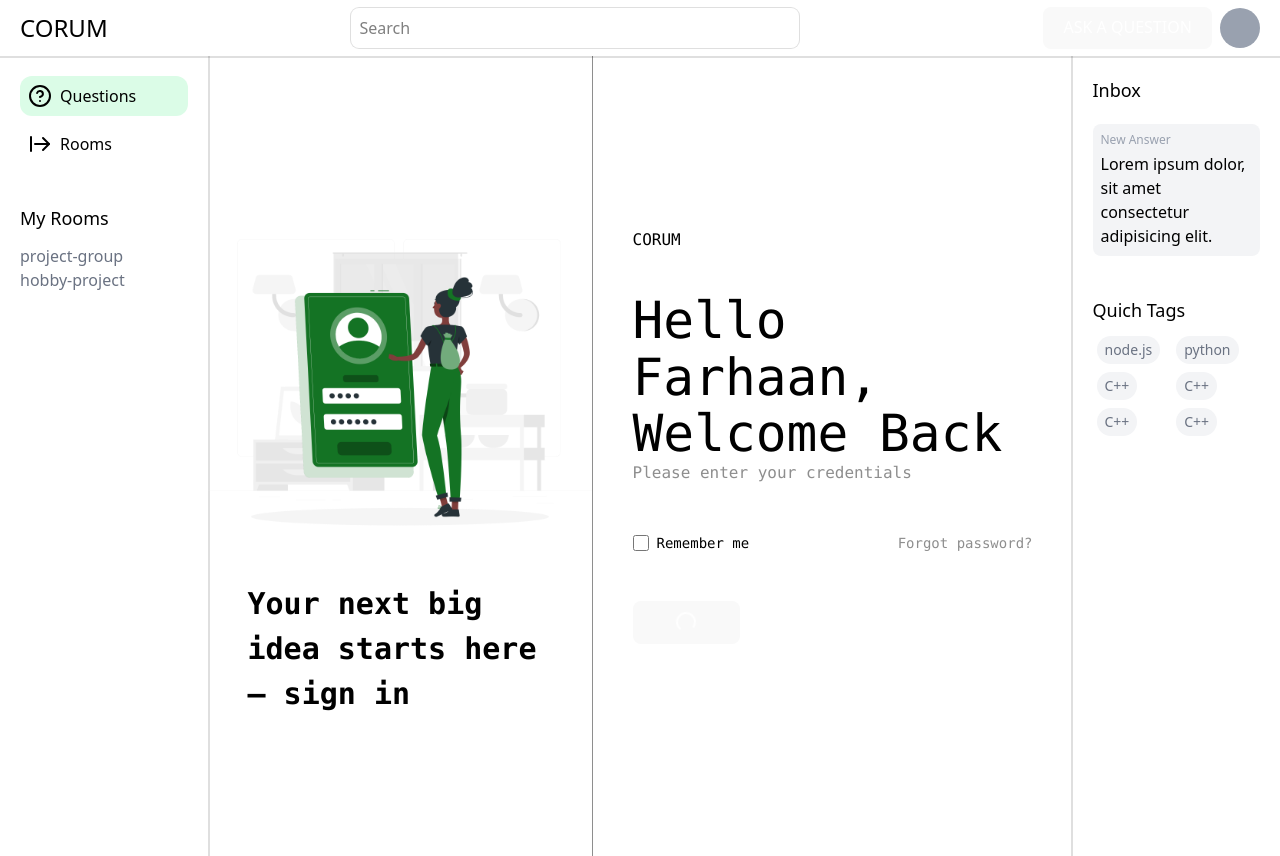
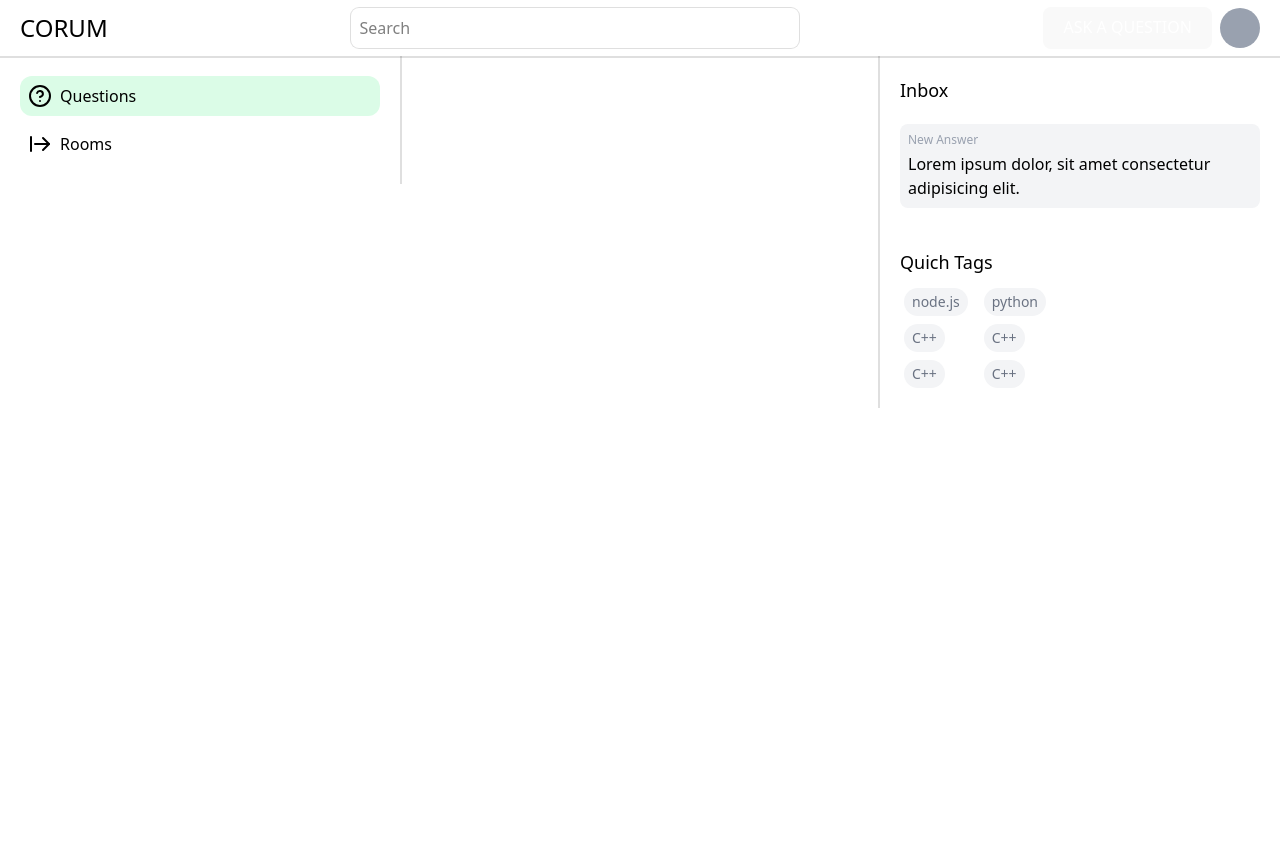
Before and after one commit to nearHaan/corum-frontend, a React (Vite) app: page /rooms in a window 1280 px wide. Built offline with nearby package versions, Linux system fonts and the light colour scheme.

Commit message:
ui update

```diff
--- a/src/pages/Home/Home.tsx
+++ b/src/pages/Home/Home.tsx
@@ -27,8 +27,8 @@ export default function HomePage() {
           <div className="w-10 h-10 rounded-full bg-gray-400"></div>
         </div>
       </header>
-      <main className="w-full h-full flex items-start justify-center">
-        <div className="w-80 h-screen shadow-[2px_0px_#00000020] flex flex-col">
+      <main className="w-full min-h-screen h-full flex items-start justify-center">
+        <div className="w-100 h-full shadow-[2px_0px_#00000020] flex flex-col">
           <div className="p-5 gap-y-2 flex flex-col items-center">
             <SideBarButton
               isActive={activeTab === "Questions"}
@@ -45,17 +45,17 @@ export default function HomePage() {
               icon={ArrowRightFromLineIcon}
             />
           </div>
-          <div className="p-5">
+          {/* <div className="p-5">
             <p className="text-lg mb-3">My Rooms</p>
             <div className="flex flex-col">
               {myrooms.map((item) => (
                 <p className="text-gray-500">{item}</p>
               ))}
             </div>
-          </div>
+          </div> */}
         </div>
         <Outlet />
-        <div className="w-80 h-screen shadow-[-2px_0px_#00000020] flex flex-col">
+        <div className="w-100 h-full shadow-[-2px_0px_#00000020] flex flex-col">
           <div className="p-5 w-full gap-y-2 flex flex-col">
             <p className="text-lg mb-3">Inbox</p>
             <div className="flex flex-col rounded-lg bg-gray-100 p-2">
--- a/src/pages/Home/tabs/PublicRooms.tsx
+++ b/src/pages/Home/tabs/PublicRooms.tsx
@@ -2,50 +2,6 @@ import { Button } from "../../../components/Button";
 
 export default function PublicRoomsPage() {
   return (
-    <div className="w-screen min-h-screen flex items-center justify-center font-mono">
-      <div className="max-illusBreak:hidden h-screen w-full border-r-1 border-[#8e8e8e] flex flex-col items-center justify-center">
-        <img
-          className="max-w-sm"
-          alt="illustration"
-          src="src/assets/login-illustration.png"
-        />
-        <h3 className="max-w-lg text-[30px] px-10 font-bold text-black">
-          Your next big idea starts here — sign in
-        </h3>
-      </div>
-      <div className="h-full w-full flex flex-col items-start p-10 text-black">
-        <h3 className="">CORUM</h3>
-        <h1 className="mt-10">
-          Hello Farhaan,
-          <br />
-          Welcome Back
-        </h1>
-        <p className="mb-10 text-[#8E8E8E]">Please enter your credentials</p>
-        <form
-          onSubmit={() => {}}
-          className="max-xl:w-full min-xl:w-100 min-illusBreak:max-w-100"
-        >
-          <div className="w-full flex items-center justify-between py-2">
-            <label className="flex items-center cursor-pointer">
-              <input
-                type="checkbox"
-                className="w-4 h-4 bg-black rounded focus:ring-blue-500"
-              />
-              <span className="ml-2 text-sm text-black">Remember me</span>
-            </label>
-            <a className="text-sm text-[#8e8e8e] hover:text-black transition-colors cursor-pointer">
-              Forgot password?
-            </a>
-          </div>
-          <Button
-            type="submit"
-            loading={true}
-            className="my-10 max-w-30 uppercase bg-[#147324]"
-          >
-            Sign in
-          </Button>
-        </form>
-      </div>
-    </div>
+    <div className="flex-1 w-full min-h-screen flex items-center justify-center font-mono"></div>
   );
 }
```
